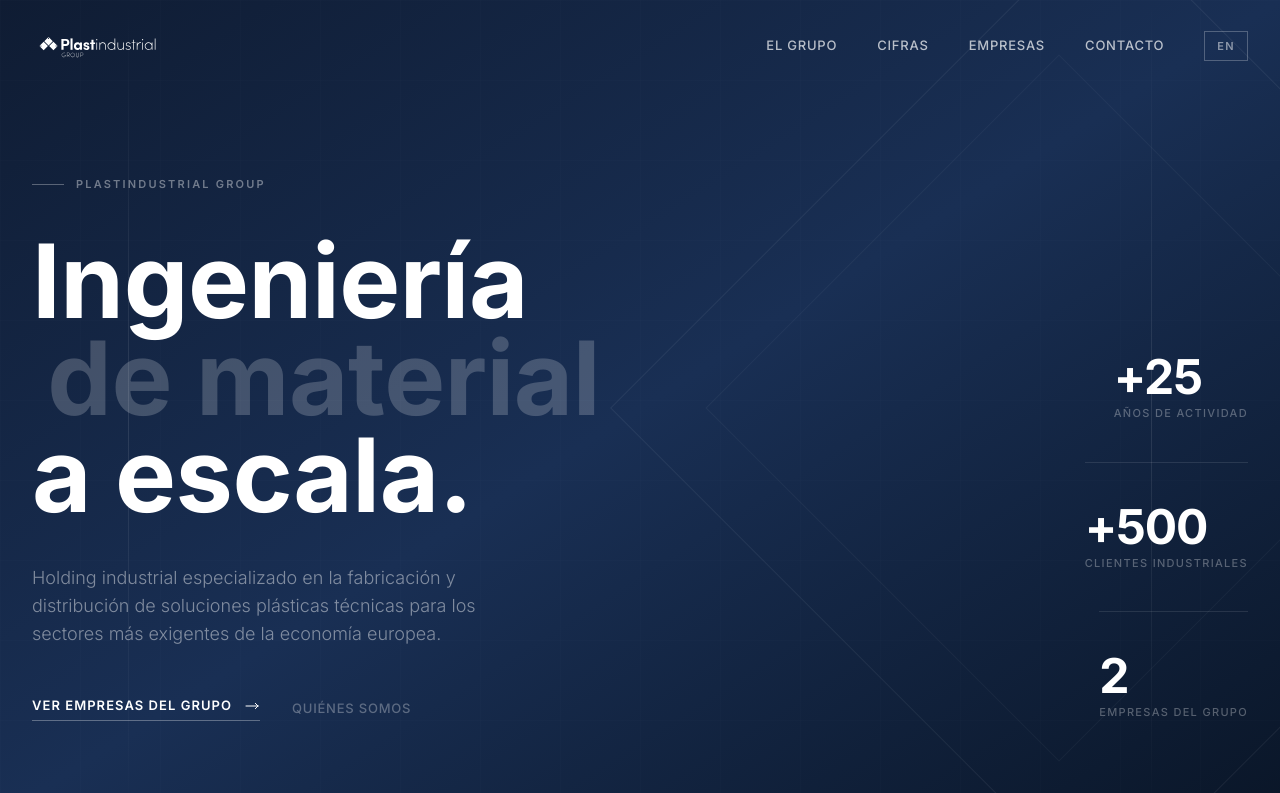
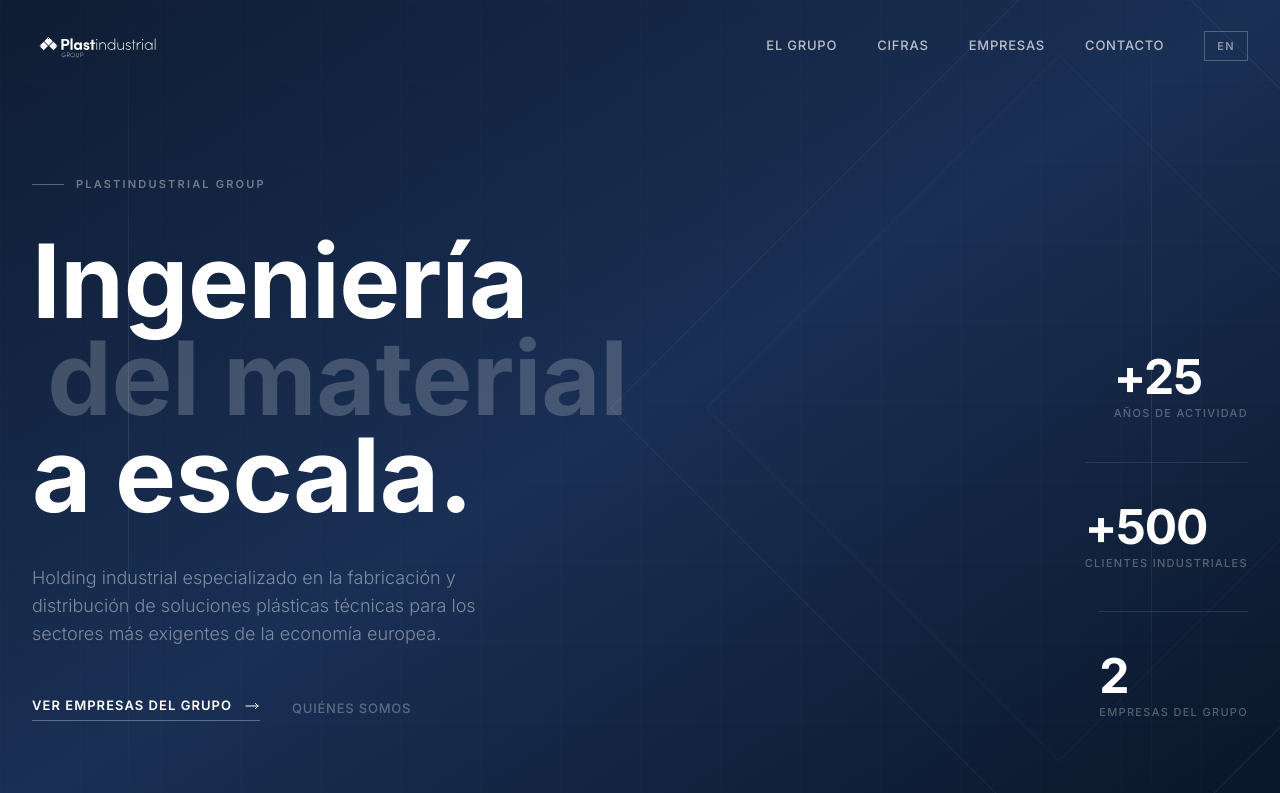
Before and after one commit to UriGali/PlastIndustrial, a Next.js app in the folder frontend/: page / in a window 1280 px wide. Shown: the top 793 px of the page. Built offline with nearby package versions, Linux system fonts and the light colour scheme.

Commit message:
Añadido favicon de clientqe

```diff
--- a/frontend/src/app/translations/index.ts
+++ b/frontend/src/app/translations/index.ts
@@ -12,7 +12,7 @@ export const translations = {
     hero: {
       eyebrow: "PlastIndustrial Group",
       line1: "Ingeniería",
-      line2: "de material",
+      line2: "del material",
       line3: "a escala.",
       description:
         "Holding industrial especializado en la fabricación y distribución de soluciones plásticas técnicas para los sectores más exigentes de la economía europea.",
```
